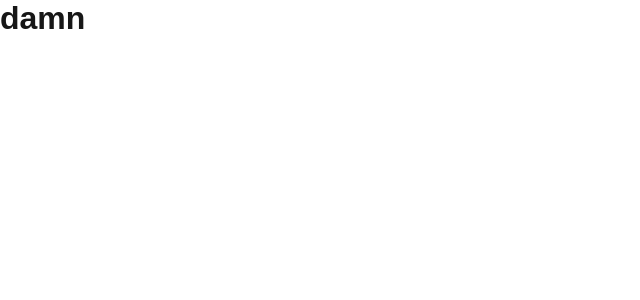
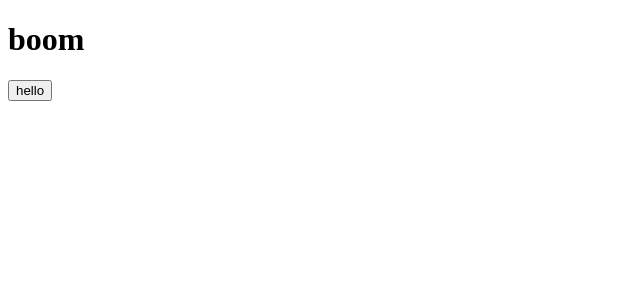
Before and after one commit to FahamGoraya/myport, a Next.js app in the folder port/: page / in a window 1280 px wide. Shown: the top 300 px of the page, without its empty margins (0-640 px from the left). Built offline with nearby package versions, Linux system fonts and the light colour scheme.

Commit message:
added something

```diff
--- a/port/package.json
+++ b/port/package.json
@@ -9,6 +9,7 @@
     "lint": "next lint"
   },
   "dependencies": {
+    "class-variance-authority": "^0.7.1",
     "lucide-react": "^0.513.0",
     "next": "^15.3.3",
     "react": "^19.0.0",
--- a/port/src/app/layout.tsx
+++ b/port/src/app/layout.tsx
@@ -1,22 +1,3 @@
-import type { Metadata } from "next";
-import { Geist, Geist_Mono } from "next/font/google";
-import "./globals.css";
-
-const geistSans = Geist({
-  variable: "--font-geist-sans",
-  subsets: ["latin"],
-});
-
-const geistMono = Geist_Mono({
-  variable: "--font-geist-mono",
-  subsets: ["latin"],
-});
-
-export const metadata: Metadata = {
-  title: "Create Next App",
-  description: "Generated by create next app",
-};
-
 export default function RootLayout({
   children,
 }: Readonly<{
@@ -24,9 +5,7 @@ export default function RootLayout({
 }>) {
   return (
     <html lang="en">
-      <body className={`${geistSans.variable} ${geistMono.variable}`}>
-        {children}
-      </body>
+      <body>{children}</body>
     </html>
   );
 }
--- a/port/src/app/page.tsx
+++ b/port/src/app/page.tsx
@@ -1,7 +1,19 @@
+"use client";
+
+import Image from "next/image";
+import { MouseEvent } from "react";
+import { useRouter } from "next/navigation";
+
 export default function Home() {
+  const rou = useRouter();
+  const handle = (event: MouseEvent<HTMLButtonElement>) => {
+    rou.push("/contact");
+  };
+
   return (
     <div>
-      <h1>damn</h1>
+      <h1>boom</h1>
+      <button onClick={handle}>hello</button>
     </div>
   );
 }
```
Also changed, not shown: 1 other file (tests, documents, lock files or other folders).
